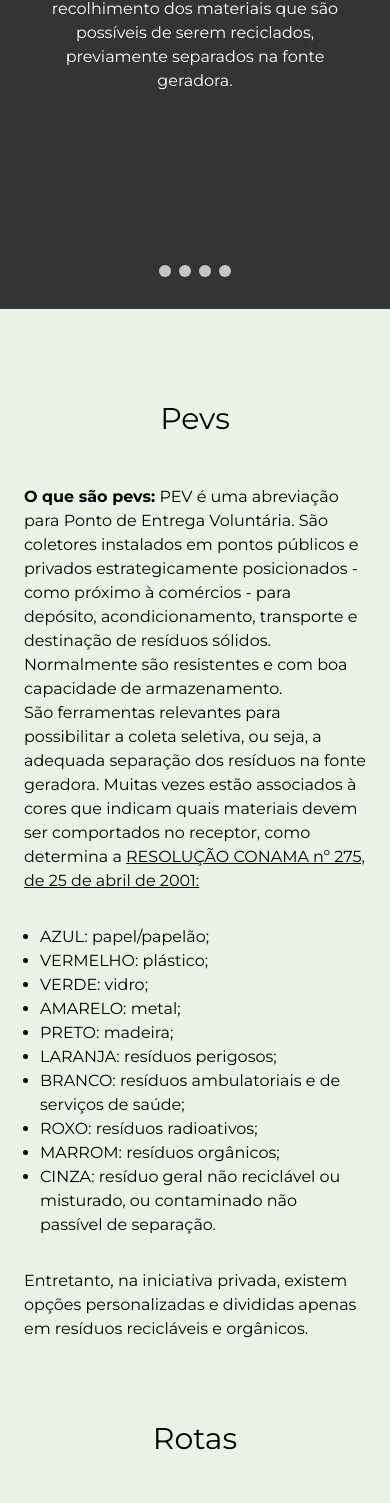
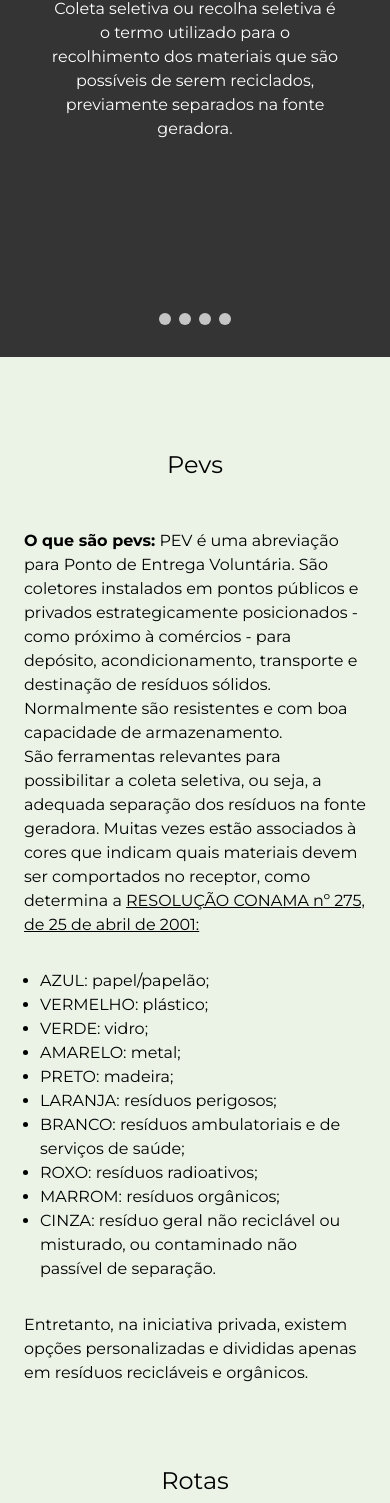
Before and after one commit to WeslleySOR/conscientiza-angra, a React (Vite) app: page / in a window 390 px wide. Shown: the part 431-1934 px from the top of the page. Built offline with nearby package versions, Linux system fonts and the light colour scheme.

Commit message:
fix: layout breaks

```diff
--- a/src/App.tsx
+++ b/src/App.tsx
@@ -6,7 +6,7 @@ import { Tips } from "./pages/Tips";
 
 function App() {
   return (
-    <main className={`min-h-screen w-screen mt-8 mb-4 `}>
+    <main className={`min-h-screen w-screen mt-20 mb-4 `}>
       <AboutSelectiveCollection />
       <Pevs />
       <Routes />
--- a/src/components/AboutSelectiveCollectionComponent/Mobile.tsx
+++ b/src/components/AboutSelectiveCollectionComponent/Mobile.tsx
@@ -17,7 +17,7 @@ export function AboutSelectiveCollectionComponentMobile() {
   return (
     <>
       <div
-        className="scroll-mt-[152px] relative flex odd:bg-[#262626] md:scroll-mt-[96px] lg:scroll-mt-[132px] xl:mx-12 xl:mt-8"
+        className="scroll-mt-[192px] relative flex odd:bg-[#262626] md:scroll-mt-[112px] lg:scroll-mt-[132px] xl:mx-12 xl:mt-8"
         id="sobre-a-coleta"
       >
         <div ref={sliderRef} className="keen-slider">
--- a/src/components/AboutSelectiveCollectionComponent/Web.tsx
+++ b/src/components/AboutSelectiveCollectionComponent/Web.tsx
@@ -1,7 +1,7 @@
 export function AboutSelectiveCollectionComponentWeb() {
   return (
     <div
-      className="scroll-mt-[132px] lg:mx-12 flex"
+      className="scroll-mt-[192px] lg:mx-12 flex"
       id="sobre-a-coleta"
     >
       <div className="select-none flex flex-col flex-1 gap-8 pt-28 pb-36 bg-[#343434] text-[#fff] transition-opacity duration-200 hover:opacity-90">
--- a/src/pages/AboutUs/index.tsx
+++ b/src/pages/AboutUs/index.tsx
@@ -2,9 +2,9 @@ import { AboutUsCard } from "../../components/AboutUsCard";
 
 export function AboutUs() {
   return (
-    <div className="scroll-mt-[152px] mt-8 flex flex-col text-[#000] md:scroll-mt-[96px] lg:scroll-mt-[132px] lg:mx-12 lg:px-32" id="sobre-nos">
+    <div className="scroll-mt-[192px] mt-8 flex flex-col text-[#000] md:scroll-mt-[112px] lg:scroll-mt-[132px] lg:mx-12 lg:px-32" id="sobre-nos">
       <header className="flex items-center justify-center p-6">
-        <h1 className="text-3xl">Sobre nós</h1>
+        <h1 className="text-2xl md:text-3xl">Sobre nós</h1>
       </header>
       <main className="flex flex-col py-8 lg:px-6">
         <span className="text-base text-center">
--- a/src/pages/Pevs/index.tsx
+++ b/src/pages/Pevs/index.tsx
@@ -13,11 +13,11 @@ export function Pevs() {
   };
   return (
     <div
-      className="scroll-mt-[152px] mt-8 flex flex-col text-[#000] md:scroll-mt-[96px] lg:scroll-mt-[132px] lg:mx-12"
+      className="scroll-mt-[192px] mt-8 flex flex-col text-[#000] md:scroll-mt-[112px] lg:scroll-mt-[132px] lg:mx-12"
       id="pevs"
     >
       <header className="flex items-center justify-center p-6">
-        <h1 className="text-3xl">Pevs</h1>
+        <h1 className="text-2xl md:text-3xl">Pevs</h1>
       </header>
       <main className="flex flex-col py-6 gap-8">
         <span className="text-base px-6">
--- a/src/pages/Routes/index.tsx
+++ b/src/pages/Routes/index.tsx
@@ -3,11 +3,11 @@ import routesImage from '/assets/rotas.png'
 export function Routes() {
   return (
     <div
-      className="scroll-mt-[152px] mt-8 flex flex-col text-[#000] md:scroll-mt-[96px] lg:scroll-mt-[132px] lg:mx-12"
+      className="scroll-mt-[192px] mt-8 flex flex-col text-[#000] md:scroll-mt-[112px] lg:scroll-mt-[132px] lg:mx-12"
       id="rotas"
     >
       <header className="flex items-center justify-center p-6">
-        <h1 className="text-3xl">Rotas</h1>
+        <h1 className="text-2xl md:text-3xl">Rotas</h1>
       </header>
       <main className="flex flex-col items-center py-6 gap-8">
         <div className="">
--- a/src/pages/Tips/index.tsx
+++ b/src/pages/Tips/index.tsx
@@ -3,11 +3,11 @@ import { TipsCard } from "../../components/TipsCard";
 export function Tips() {
   return (
     <div
-      className="scroll-mt-[152px] mt-8 flex flex-col text-[#000] md:scroll-mt-[96px] lg:scroll-mt-[132px] lg:mx-12"
+      className="scroll-mt-[192px] mt-8 flex flex-col text-[#000] md:scroll-mt-[96px] lg:scroll-mt-[132px] lg:mx-12"
       id="dicas"
     >
       <header className="flex items-center justify-center p-6">
-        <h1 className="text-3xl">Dicas de reaproveitamento</h1>
+        <h1 className="text-2xl md:text-3xl">Dicas de reaproveitamento</h1>
       </header>
       <main>
         <TipsCard />
```
